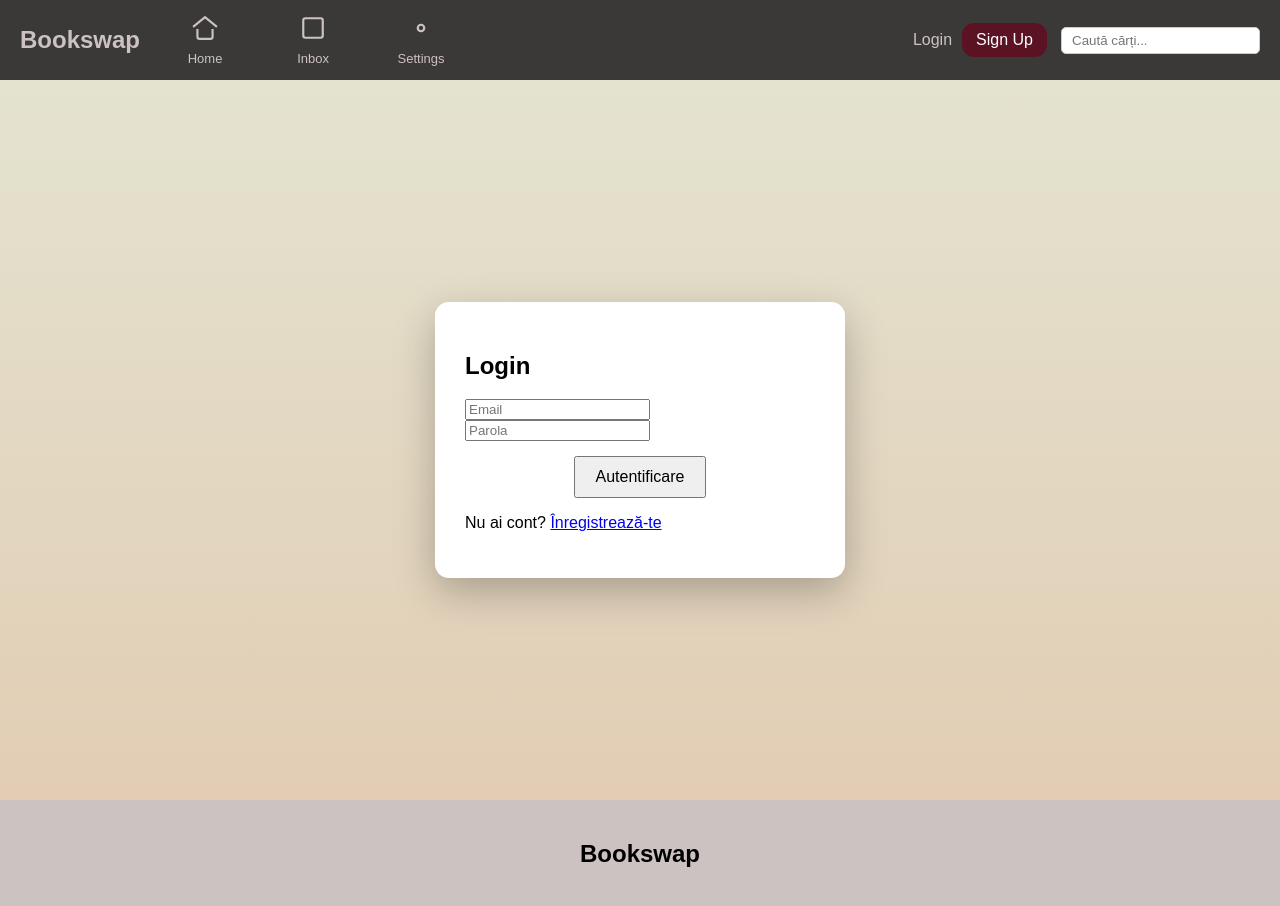
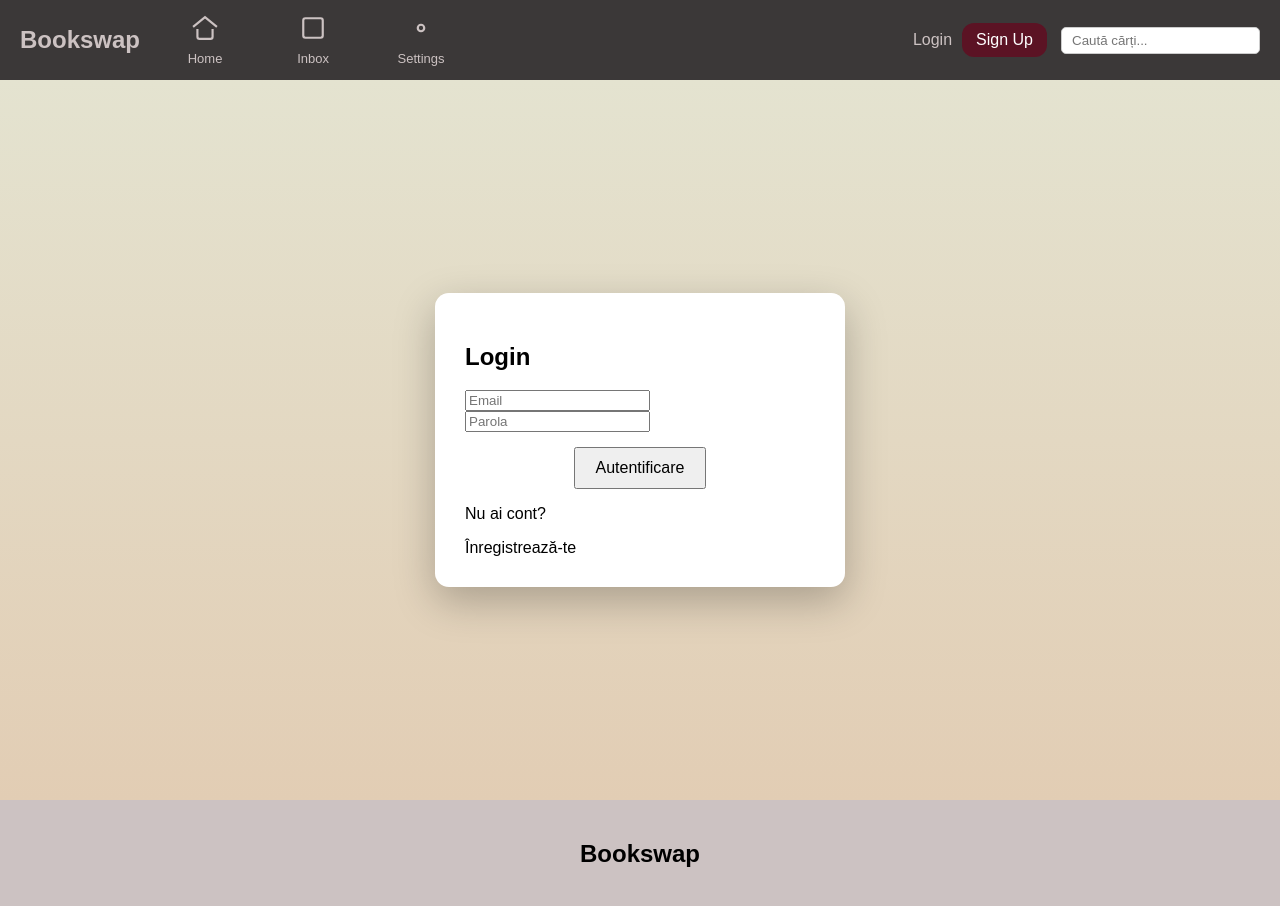
Before and after one commit to laura-er/Frontend, a React app in the folder frontend/: page / in a window 1280 px wide. Both pictures are taken after a click on the button "Login". Built offline with nearby package versions, Linux system fonts and the light colour scheme; the HTML template or start-up script is replaced by a standard one.

Commit message:
modified login page

```diff
--- a/frontend/src/pages/Login.tsx
+++ b/frontend/src/pages/Login.tsx
@@ -1,11 +1,17 @@
 import { useState } from "react";
 import "../styles/global.css";
 
-const Login = () => {
+export type Page = "home" | "login" | "register";
+
+type LoginProps = {
+  setPage: (page: Page) => void;
+};
+
+const Login = ({ setPage }: LoginProps) => {
   const [email, setEmail] = useState("");
   const [password, setPassword] = useState("");
 
-  const handleSubmit = (e: React.FormEvent) => {
+  const handleSubmit = (e: React.SyntheticEvent) => {
     e.preventDefault();
     console.log("Login data:", { email, password });
   };
@@ -33,9 +39,16 @@ const Login = () => {
 
         <button type="submit">Autentificare</button>
 
-        <p>
-          Nu ai cont? <a href="/register">Înregistrează-te</a>
-        </p>
+        <div className="auth-switch">
+          <p>Nu ai cont?</p>
+
+          <span
+          className="auth-link"
+          onClick={() => setPage("register")}
+          >
+            Înregistrează-te
+          </span>
+        </div>
       </form>
     </div>
   );
```
